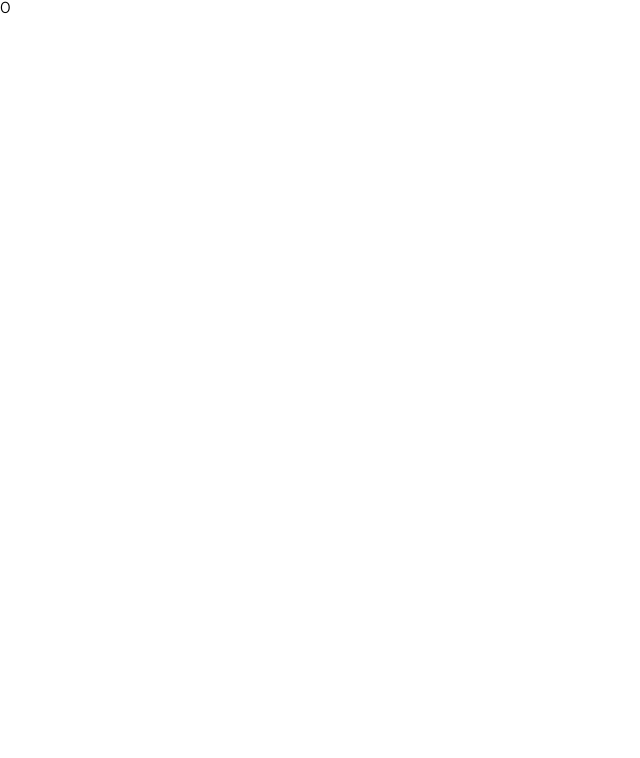
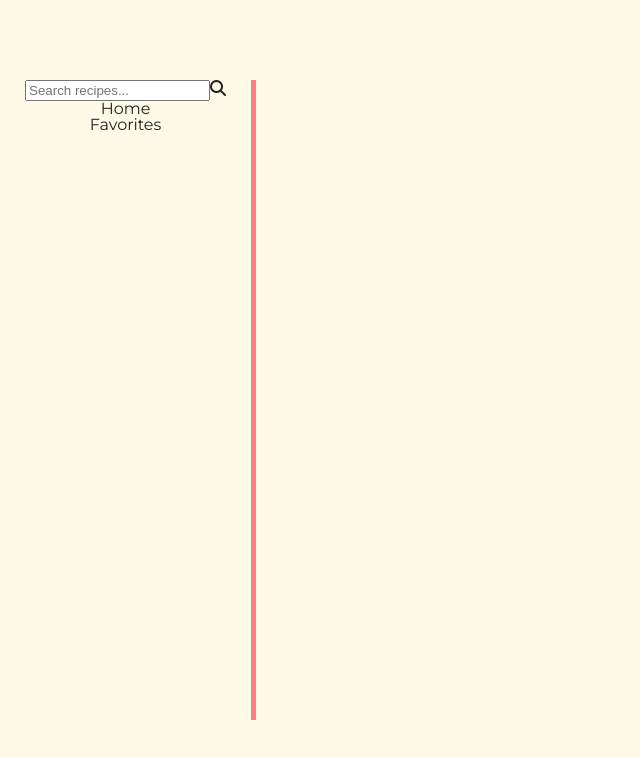
Before and after one commit to Kasador/recipe-app, a React (Create React App) app: page / in a window 1280 px wide. Shown: the top 758 px of the page, without its empty margins (0-640 px from the left). Built offline with nearby package versions, Linux system fonts and the light colour scheme.

Commit message:
UPDATED: still working on Nav menu.

```diff
--- a/public/index.html
+++ b/public/index.html
@@ -6,6 +6,7 @@
     <meta http-equiv="X-UA-Compatible" content="ie=edge">
     <link rel="shortcut icon" href="%PUBLIC_URL%/favicon.ico" />
     <link href="https://fonts.googleapis.com/css?family=Montserrat&display=swap" rel="stylesheet">
+    <script src="https://kit.fontawesome.com/a52fd06b60.js"></script>
     <title>Recipe App</title>
 </head>
 <body>
--- /dev/null
+++ b/src/Components/Nav.js
@@ -0,0 +1,18 @@
+import React from 'react';
+import RecipeSearch from '../Components/RecipeSearch';
+
+const Nav = () => {
+    return (
+        <div className="Nav">
+            <nav>
+                <RecipeSearch />
+                <ul>
+                    <li>Home</li>
+                    <li>Favorites</li>
+                </ul>
+            </nav>
+        </div>
+    );
+}
+
+export default Nav;
--- a/src/Components/RecipeSearch.js
+++ b/src/Components/RecipeSearch.js
@@ -1,9 +1,10 @@
 import React from 'react';
-// testing
-const RecipeSearch = (props) => {
+
+const RecipeSearch = () => {
     return (
         <div className="RecipeSearch">
-            <p>{props.counter}</p>
+            <input type="search" placeholder="Search recipes..." />
+            <i class="fas fa-search"></i>
         </div>
     );
 }
--- a/src/Main/App.js
+++ b/src/Main/App.js
@@ -1,14 +1,11 @@
-import React, { useState } from 'react';
-import RecipeSearch from '../Components/RecipeSearch';
+import React from 'react';
+import Nav from '../Components/Nav';
+// import Logo from '../Images/logo.png';
 
 function App() {
-    const [counter, setCounter] = useState({
-        counter: 0
-    });
-
     return (
         <div className="App">
-            <RecipeSearch counter={counter.counter} />
+            <Nav />
         </div>
     );
 }
--- a/src/index.scss
+++ b/src/index.scss
@@ -1,4 +1,33 @@
+// colors
+$primary-color: #fff9e7;
+$secondary-color: #ff8080;
+$perfect-black: #222;
+
 body {
     font-family: 'Montserrat', sans-serif;
     width: 100%;
+    background-color: $primary-color;
+    color: #222;
 }
+.RecipeSearch {
+    display: flex;
+    justify-content: center;
+}
+.Nav {
+    position: fixed;
+    transform: translateY(-50%);
+    top: 50%;
+    width: 20%;
+
+    nav {
+        display: flex;
+        flex-direction: column;
+        align-items: center;
+        border-right: 5px solid $secondary-color;
+        height: 80vh;
+
+        ul {
+            text-align: center;
+        }
+    }
+}
```
